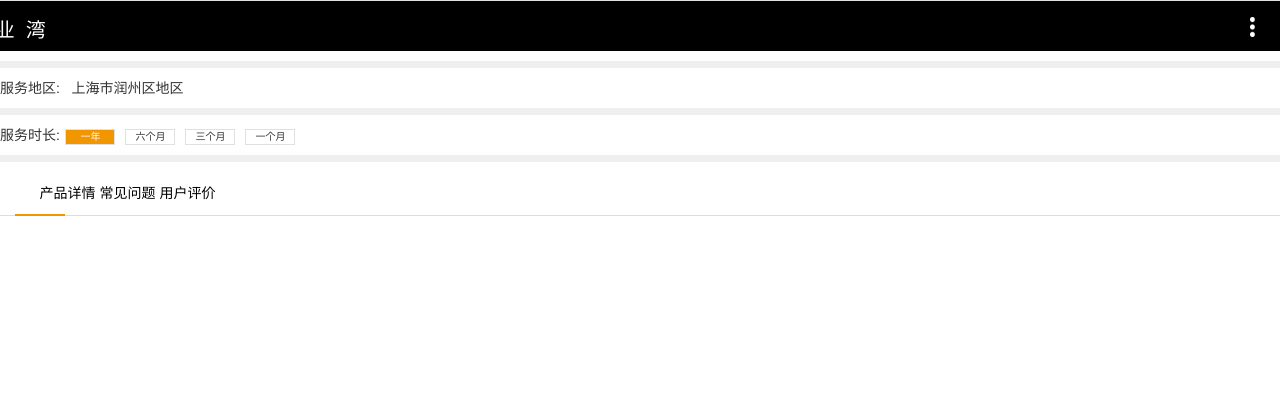
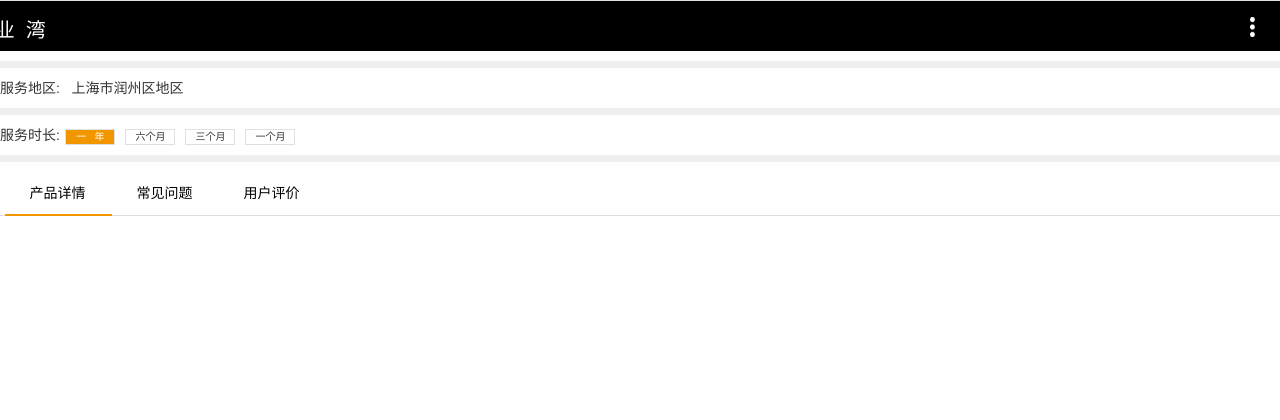
Before and after one commit to guanxiaox/Bay, a Flask app: page /product/1/ in a window 1280 px wide. Shown: the top 420 px of the page. Run offline with Flask 2, Linux system fonts and the light colour scheme; some libraries are stand-ins or nearby versions.

Commit message:
fix some

```diff
--- a/app/static/style.css
+++ b/app/static/style.css
@@ -494,7 +494,7 @@ ul.time > li.active {
     color: #ffffff;
 }
 
-.nav > li {
+ul.time > li {
     width: 5rem;
     position: relative;
     display: block;
--- a/app/templates/product.html
+++ b/app/templates/product.html
@@ -31,7 +31,7 @@
             <div style="float: left">服务时长:&nbsp;&nbsp;
                 <ul class="nav nav-tabs time" style="    width: 82%;margin-top: -1.6rem;border: none;float: right;">
                     <li class=" active" data-toggle="tab" style="text-align:center;font-size: 1rem;padding: 0">
-                        一年
+                        一&nbsp;&nbsp;&nbsp;年
                     </li>
                     <li data-toggle="tab" style="text-align:center;font-size: 1rem;padding: 0">
                         六个月
```
